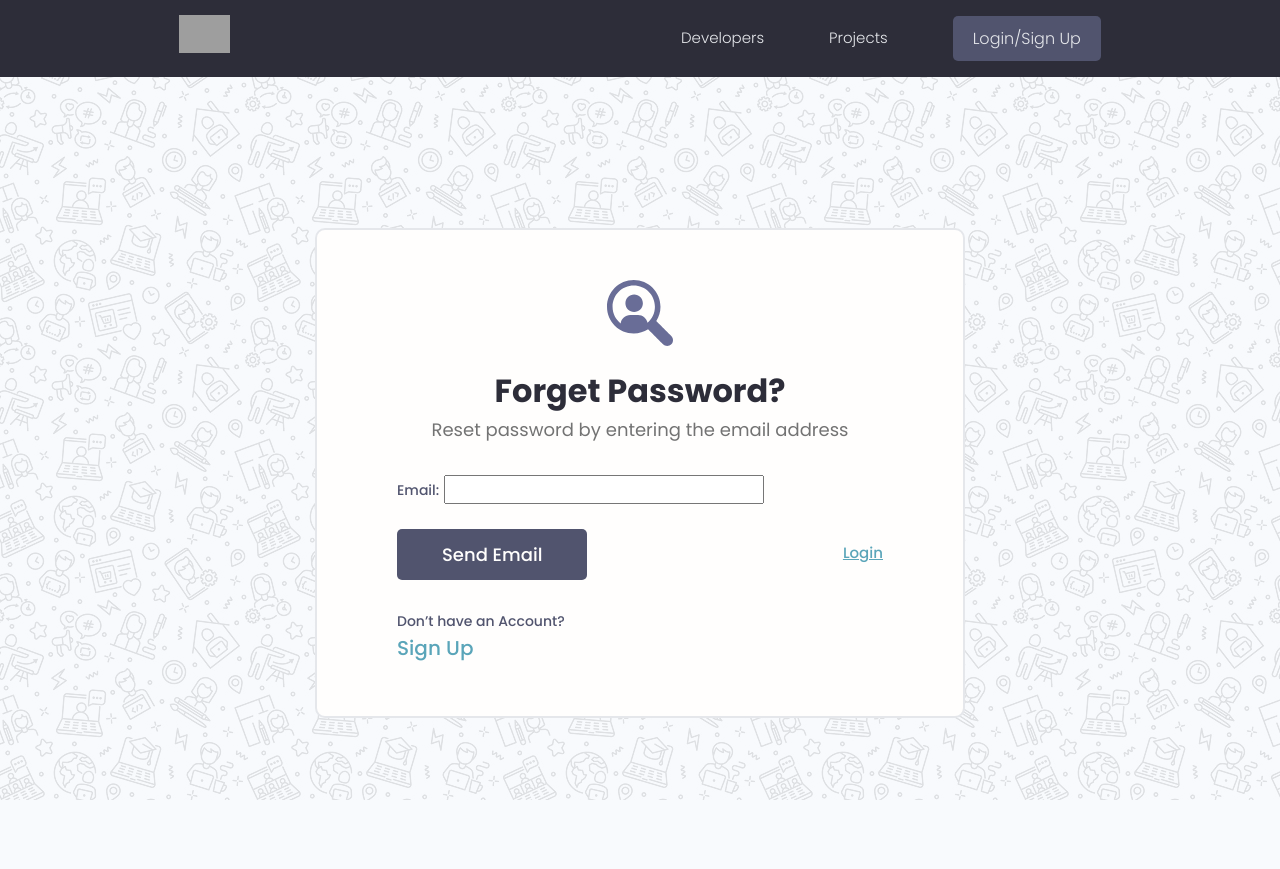
After one commit to amirzre/Django-DevSearch, a Django app: page /reset_password/ in a window 1280 px wide. The commit adds this page. Run offline with Django 3.2, Linux system fonts and the light colour scheme; some libraries are stand-ins or nearby versions; grey boxes are pictures that could not be loaded.

Commit message:
create forget password functionality.

```diff
--- a/config/urls.py
+++ b/config/urls.py
@@ -2,11 +2,29 @@ from django.contrib import admin
 from django.urls import path, include
 from django.conf import settings
 from django.conf.urls.static import static
+from django.contrib.auth import views as auth_views
+
 
 urlpatterns = [
     path('admin/', admin.site.urls),
     path('projects/', include('projects.urls', namespace='projects')),
     path('', include('users.urls', namespace='users')),
+    path('reset_password/',
+         auth_views.PasswordResetView.as_view(
+             template_name='reset_password.html'),
+         name='reset_password'),
+    path('reset_password_sent/',
+         auth_views.PasswordChangeDoneView.as_view(
+             template_name='reset_password_sent.html'),
+         name='passowrd_reset_done'),
+    path('reset/<uidb64>/<token>/',
+         auth_views.PasswordResetConfirmView.as_view(
+             template_name='reset.html'),
+         name='passowrd_reset_confirm'),
+    path('reset_password_complete/',
+         auth_views.PasswordResetCompleteView.as_view(
+             template_name='passowrd_reset_complete.html'),
+         name='passowrd_reset_complete'),
 ]
 
 if settings.DEBUG:
--- /dev/null
+++ b/templates/reset_password.html
@@ -0,0 +1,36 @@
+{% extends 'base.html' %}
+{% load static %}
+
+{% block title %}Reset Password Request{% endblock title %}
+
+{% block content %}
+<div class="auth">
+  <div class="card">
+    <div class="auth__header text-center">
+      <a href="/">
+        <img src="{% static 'images/icon.svg' %}" alt="icon" />
+      </a>
+      <h3>Forget Password?</h3>
+      <p>Reset password by entering the email address</p>
+    </div>
+
+    <form action="#" class="form auth__form" method="post">
+      {% csrf_token %}
+
+      <!-- Input:Email -->
+      <div class="form__field">
+        {{ form.as_p }}
+      </div>
+
+      <div class="auth__actions">
+        <input class="btn btn--sub btn--lg" type="submit" value="Send Email" />
+        <a href="{% url 'users:login' %}">Login</a>
+      </div>
+    </form>
+    <div class="auth__alternative">
+      <p>Don’t have an Account?</p>
+      <a href="{% url 'users:register' %}">Sign Up</a>
+    </div>
+  </div>
+</div>
+{% endblock content %}
--- a/users/signals.py
+++ b/users/signals.py
@@ -1,6 +1,8 @@
 from django.contrib.auth.models import User
 from django.db.models.signals import post_save, post_delete
 from django.dispatch import receiver
+from django.core.mail import send_mail
+from django.conf import settings
 from .models import Profile
 
 
@@ -11,6 +13,10 @@ def createProfile(sender, instance, created, **kwargs):
         profile = Profile.objects.create(
             user=user, username=user.username, email=user.email,
             name=user.first_name)
+        subject = 'welcome to DevSearch.'
+        message = 'we are glad you are here!'
+        send_mail(subject, message, settings.EMAIL_HOST_USER,
+                  [profile.email], fail_silently=False)
 
 
 @receiver(post_save, sender=Profile)
--- a/users/templates/users/login_register.html
+++ b/users/templates/users/login_register.html
@@ -76,7 +76,7 @@
           </div>
           <div class="auth__actions">
             <input class="btn btn--sub btn--lg" type="submit" value="Log In" />
-            <a href="forgetpassword.html">Forget Password?</a>
+            <a href="{% url 'reset_password' %}">Forget Password?</a>
           </div>
         </form>
         <div class="auth__alternative">
```
Also changed, not shown: config/settings.py (+8 -0 lines), templates/passowrd_reset_complete.html (added, +20 -0 lines), templates/reset.html (added, +26 -0 lines), templates/reset_password_sent.html (added, +22 -0 lines), db.sqlite3.
